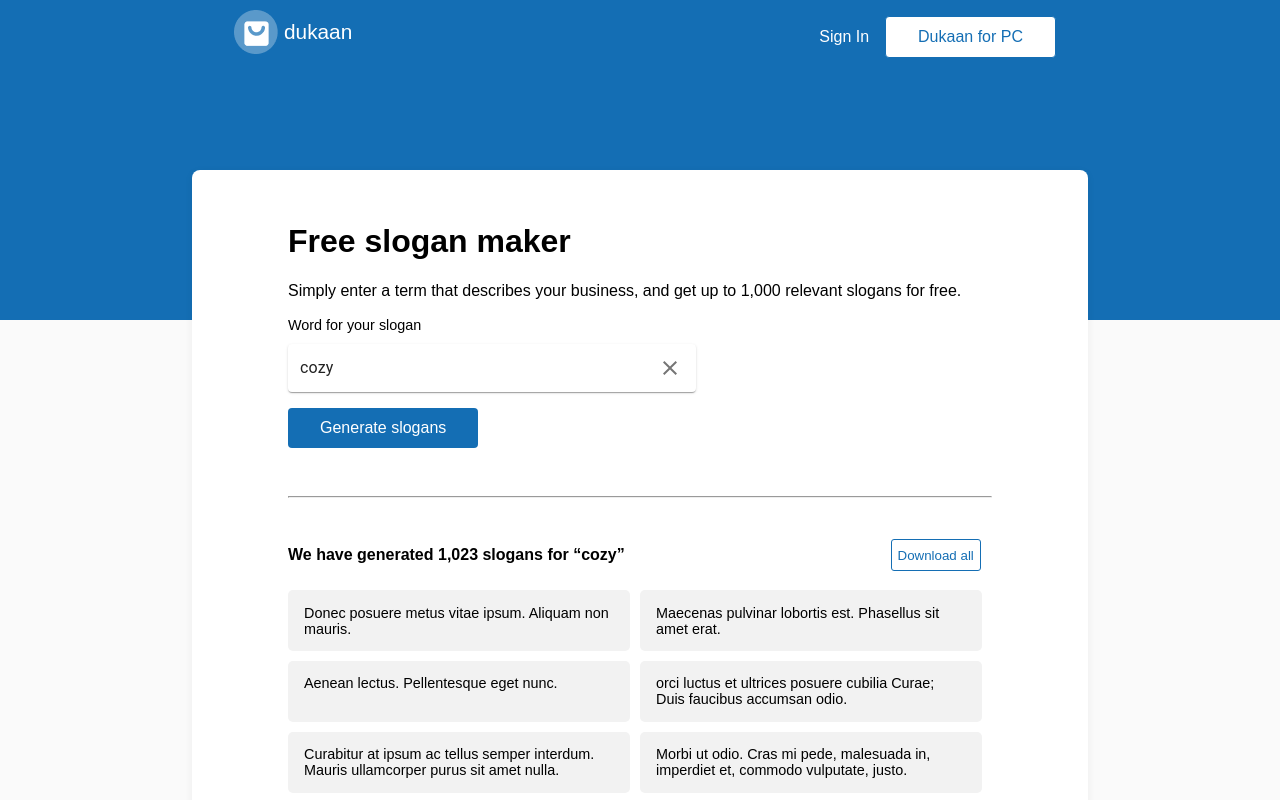
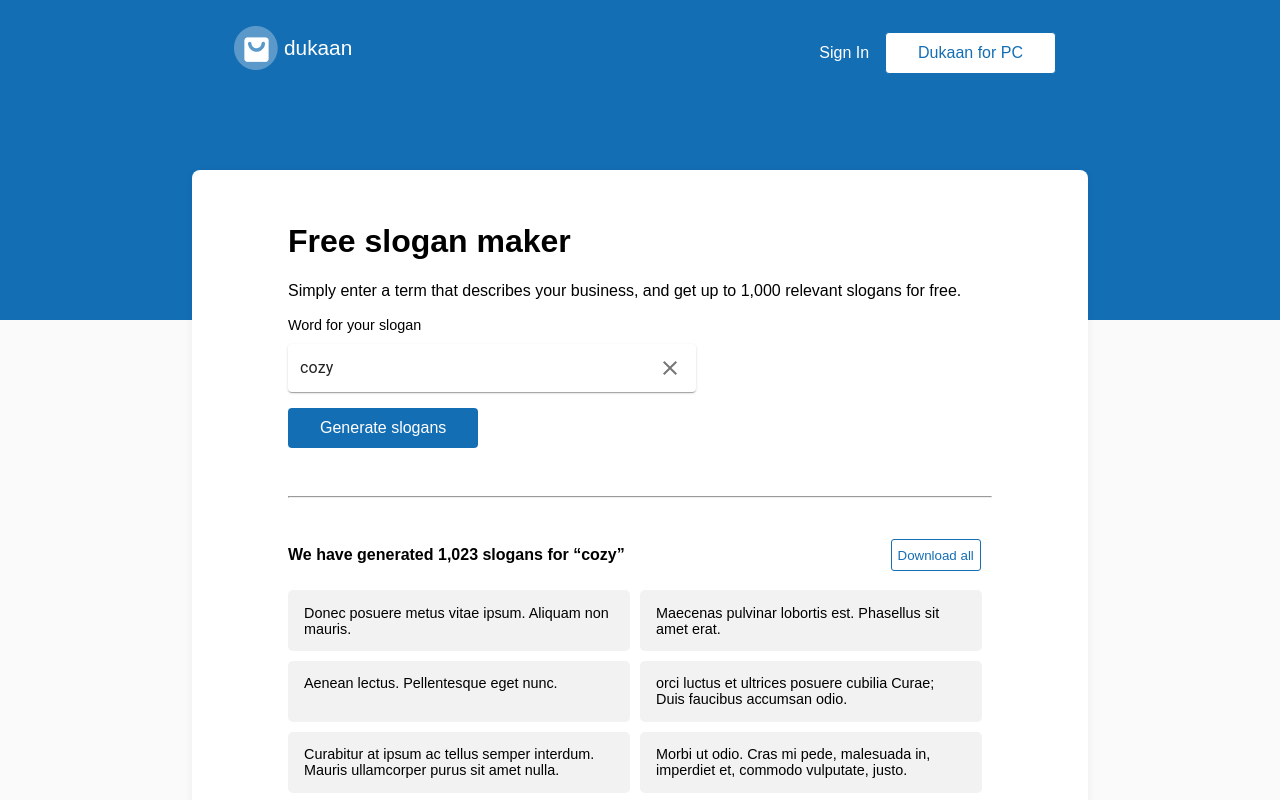
Before and after one commit to codefromrvk/dukaan-demo, a React (Create React App) app: page / in a window 1280 px wide. Shown: the top 800 px of the page. Built offline with nearby package versions, Linux system fonts and the light colour scheme.

Commit message:
Update styles.css

```diff
--- a/src/styles.css
+++ b/src/styles.css
@@ -5,7 +5,7 @@
   /* text-align: center; */
 }
 .container {
-  padding: 0 14rem;
+  padding: 1rem 14rem;
 }
 :root {
   --primary-color: #146eb4;
```
